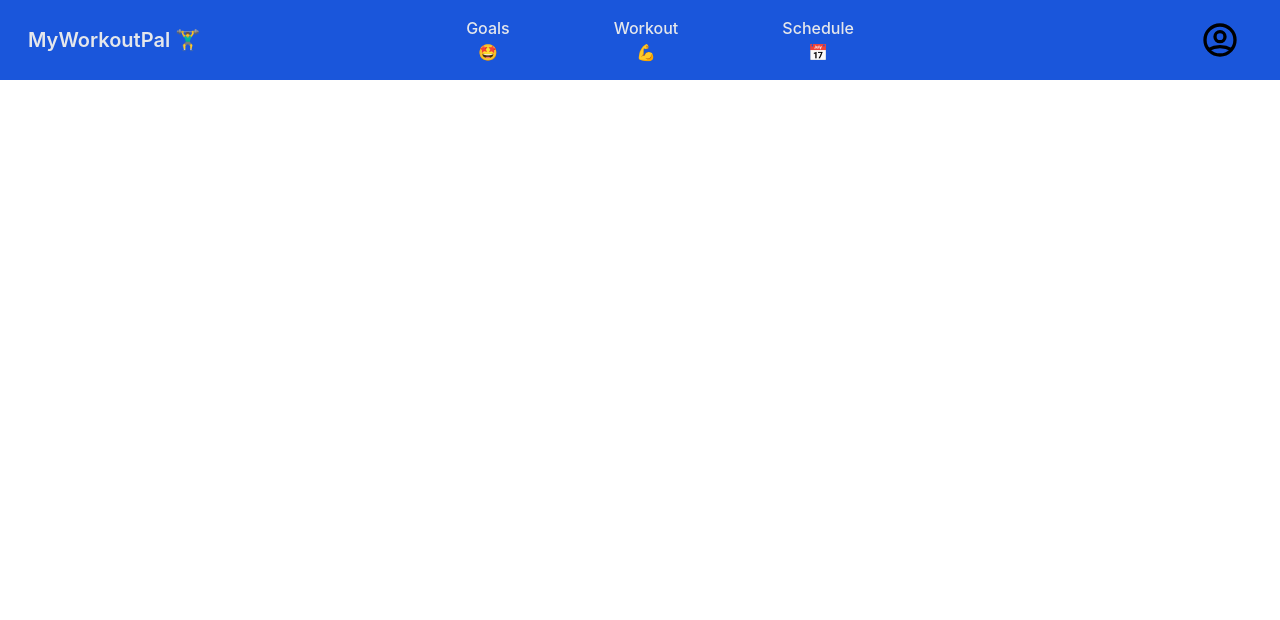
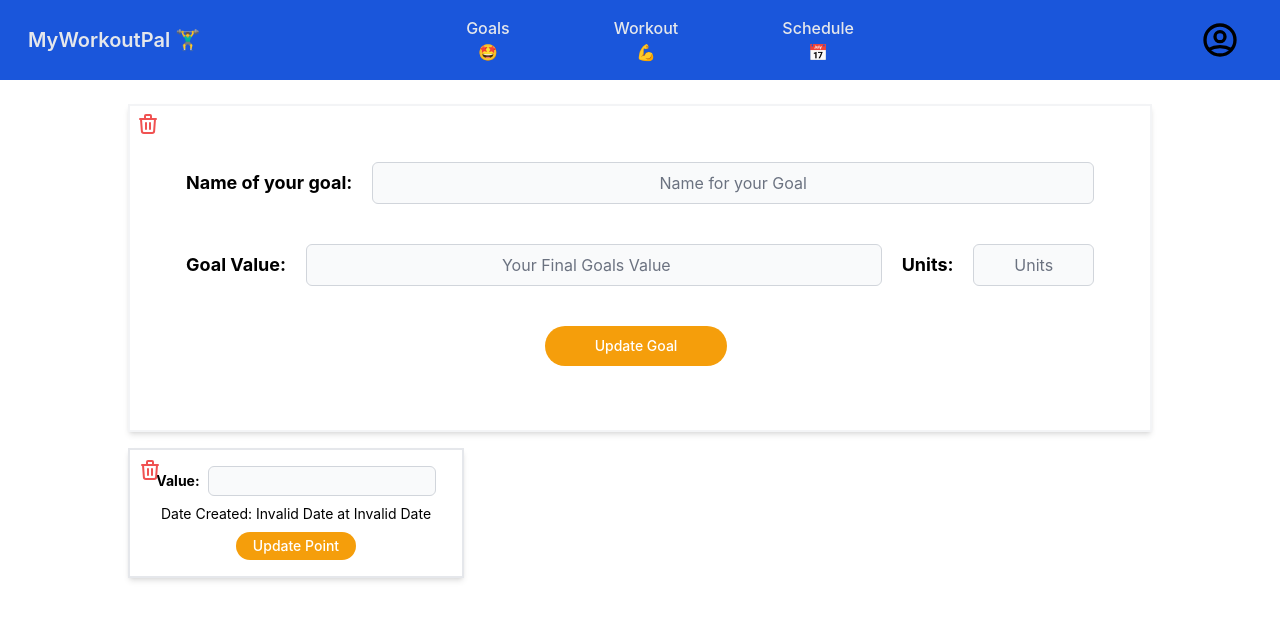
Before and after one commit to Michael-W-Mason/React-Fitness-App, a React (Create React App) app in the folder client/: page /goals/edit_goal/1 in a window 1280 px wide. Shown: the top 620 px of the page. Built offline with nearby package versions, Linux system fonts and the light colour scheme; no server answers.

Commit message:
Added CRUd operations for the goals section

```diff
--- a/client/src/App.jsx
+++ b/client/src/App.jsx
@@ -3,6 +3,7 @@ import Workout from './components/workout/Workout'
 import NavBar from './components/Navbar';
 import Goals from './components/goals/Goals';
 import GoalForm from './components/goals/GoalsForm';
+import EditGoalForm from './components/goals/EditGoalForm';
 import {
   BrowserRouter,
   Switch,
@@ -14,16 +15,19 @@ function App() {
   return (
     <div className="App">
       <BrowserRouter>
+        <NavBar />
         <Switch>
           <Route path="/workout">
-            <Workout/>
+            <Workout />
+          </Route>
+          <Route path="/goals/edit_goal/:id">
+            <EditGoalForm />
           </Route>
           <Route path="/goals/add_goal">
-            <GoalForm/>
+            <GoalForm />
           </Route>
           <Route path="/goals">
-            <NavBar />
-            <Goals/>
+            <Goals />
           </Route>
         </Switch>
       </BrowserRouter>
--- a/client/src/components/Navbar.jsx
+++ b/client/src/components/Navbar.jsx
@@ -4,7 +4,6 @@ import '../App.css';
 
 const NavBar = (props) => {
     return (
-        <div>
         <nav className="sticky flex items-center top-0 z-50 p-2 bg-blue-700 min-h-66">
             {/* Title of Company */}
             <div className="text-gray-200 mx-5 w-1/3">
@@ -63,7 +62,6 @@ const NavBar = (props) => {
                 </div>
             </div>
         </nav>
-        </div>
     );
 }
 
--- /dev/null
+++ b/client/src/components/goals/EditGoalForm.jsx
@@ -0,0 +1,155 @@
+import axios from "axios";
+import { useEffect, useState } from "react";
+import { useHistory, useParams } from "react-router-dom";
+import { TrashIcon } from "@heroicons/react/outline";
+
+const EditGoalForm = props => {
+    const id = useParams();
+    const history = useHistory();
+    const [refresh, setRefresh] = useState(true);
+    const [formData, setFormData] = useState({
+        name: "",
+        unit: "",
+        goal: null,
+    })
+    const [goalData, setGoalData] = useState([{
+        val: null,
+    }])
+    const [goalDataForm, setGoalDataForm] = useState([{
+        val: null,
+    }])
+
+    useEffect(() => {
+        if(refresh){
+            axios.get(`http://localhost:8000/api/goals/${id.id}`)
+                .then(res => {
+                    console.log(res);
+                    setFormData({
+                        ...formData,
+                        name: res.data.goal.name,
+                        unit: res.data.goal.unit,
+                        goal: res.data.goal.goal,
+                    });
+                    setGoalData([...res.data.goal.data])
+                })
+                .catch(err => console.log(err));
+            setRefresh(false);
+        }
+    }, [refresh, goalData])
+
+
+    function changeHandler(e) {
+        e.preventDefault();
+        setFormData({
+            ...formData,
+            [e.target.name]: e.target.value
+        });
+    }
+
+    function submitHandler(e) {
+        e.preventDefault();
+        axios.put(`http://localhost:8000/api/goals/${id.id}`, { ...formData })
+            .then(res => {
+                console.log(res);
+            })
+            .catch(err => {
+                console.log(err);
+            })
+        history.push("/goals");
+    }
+
+    function deleteGoal() {
+        axios.delete(`http://localhost:8000/api/goals/${id.id}`)
+            .then(res => {
+                console.log(res);
+            })
+            .catch(err => {
+                console.log(err);
+            })
+        history.push("/goals");
+    }
+
+    function deleteGoalPoint(ele){
+        axios.delete(`http://localhost:8000/api/goals/data/${id.id}/${ele}`)
+        .then(res => {
+            console.log(res);
+        })
+        .then(() => {
+            setRefresh(true);
+        })
+        .catch(err => {
+            console.log(err);
+        })
+
+    }
+
+    function goalDataChangeHandler(e) {
+        e.preventDefault();
+        setGoalDataForm({
+            ...goalDataForm,
+            [e.target.name]: e.target.value
+        });
+    }
+
+    function goalHandler(e, ele) {
+        e.preventDefault();
+        axios.put(`http://localhost:8000/api/goals/data/${id.id}/${ele}`, { ...goalDataForm })
+            .then(res => {
+                console.log(res);
+            })
+            .catch(err => {
+                console.log(err);
+            })
+    }
+
+    function formatDate(str) {
+        let date = Date.parse(str);
+        let dateStr = new Date(date);
+        return `${dateStr.toDateString()} at ${dateStr.toLocaleTimeString([], { hour: '2-digit', minute: '2-digit' })}`
+    }
+
+    return (
+        <div className="flex flex-col max-w-5xl mx-auto">
+            <TrashIcon className="absolute w-6 h-6 text-red-500 hover:text-red-700 translate-y-8 translate-x-2 cursor-pointer" onClick={deleteGoal} />
+            <div className="w-full mx-auto bg-white p-14 border-2 border-gray-100 shadow-md mt-6">
+                <form className='flex flex-col justify-evenly gap-10' onSubmit={submitHandler}>
+                    {/* Workout Name */}
+                    <div className='flex flex-row justify-center gap-5 w-full whitespace-nowrap'>
+                        <label htmlFor="name" className='self-center block text-lg font-bold text-center w-auto'>Name of your goal:</label>
+                        <input name='name' type="text" placeholder="Name for your Goal" className='text-center self-center p-2 text-gray-900 border text-base border-gray-300 rounded-md bg-gray-50 focus:outline-none focus:ring-blue-500 focus:border-blue-500 w-full' onChange={changeHandler} defaultValue={formData.name} />
+                    </div>
+                    <div className='flex flex-row justify-center gap-5 w-full whitespace-nowrap'>
+                        <label htmlFor="goal" className='self-center text-lg font-bold text-center'>Goal Value:</label>
+                        <input name='goal' type="number" placeholder="Your Final Goals Value" className='text-center self-center p-2 text-gray-900 border text-base border-gray-300 rounded-md bg-gray-50 focus:outline-none focus:ring-blue-500 focus:border-blue-500 w-full' onChange={changeHandler} defaultValue={formData.goal} />
+                        <label htmlFor="name" className='self-center block text-lg font-bold text-center'>Units:</label>
+                        <input name='unit' type="text" placeholder="Units" className='text-center self-center p-2 text-gray-900 border text-base border-gray-300 rounded-md bg-gray-50 focus:outline-none focus:ring-blue-500 focus:border-blue-500 w-1/5' onChange={changeHandler} defaultValue={formData.unit} />
+                    </div>
+                    <button type='submit' className='w-1/5 self-center text-white bg-amber-500 hover:bg-amber-800 focus:outline-none focus:ring-4 focus:ring-blue-300 font-medium rounded-full text-sm px-5 py-2.5 text-center mr-2 mb-2'>Update Goal</button>
+                </form>
+            </div>
+            <div className="grid grid-cols-3 text-center my-4 gap-2">
+                {
+                    goalData.map((ele, i) => {
+                        return (
+                            <div className="p-4 bg-white border-2 shadow-md" key={i}>
+                                <TrashIcon className="absolute w-6 h-6 text-red-500 hover:text-red-700 -translate-y-2 -translate-x-2 cursor-pointer" onClick={() => deleteGoalPoint(ele._id)} />
+                                <form className="flex flex-col items-center text-center justify-evenly whitespace-nowrap gap-2" onSubmit={(e) => goalHandler(e, ele._id)}>
+                                    <div className="flex flex-row gap-2 items-center justify-center">
+                                        <label className="text-sm font-bold " htmlFor="val">Value:</label>
+                                        <input name="val" type="number" defaultValue={ele.val} onChange={goalDataChangeHandler} className="text-center text-sm p-1 text-gray-900 border border-gray-300 rounded-md bg-gray-50 focus:outline-none focus:ring-blue-500 focus:border-blue-500" />
+                                    </div>
+                                    <div>
+                                        <p className="text-sm">Date Created: {formatDate(ele.updatedAt)}</p>
+                                    </div>
+                                    <button type="submit" className="text-white w-2/5 bg-amber-500 hover:bg-amber-800 focus:outline-none focus:ring-4 focus:ring-amber-300 font-medium rounded-full text-sm px-2 py-1 text-center">Update Point</button>
+                                </form>
+                            </div>
+                        )
+                    })
+                }
+            </div>
+        </div>
+    )
+}
+
+export default EditGoalForm;
--- a/client/src/components/goals/Goals.jsx
+++ b/client/src/components/goals/Goals.jsx
@@ -1,6 +1,8 @@
 import axios from "axios";
 import { useEffect, useState } from "react";
 import LineChart from "./LineChart";
+import { CogIcon } from "@heroicons/react/outline";
+import { Link } from "react-router-dom";
 
 const Goals = (props) => {
 
@@ -53,18 +55,19 @@ return (
         {
             goalObj.map((val, i) => {
                 return (
-                    <div className="flex flex-row mx-auto mt-4 w-3/5 container border-2 shadow-md p-4 rounded-lg gap-2" key={i}>
+                    <div className="flex flex-row mx-auto my-4 w-3/5 container border-2 shadow-md p-4 rounded-lg gap-2" key={i}>
                         <div className="w-4/5">
                             <LineChart data={val.data} goal={val.goal} unit={val.unit} />
                         </div>
-                        <div className="p-4 border-l-2 flex flex-col items-center justify-evenly gap-5">
+                        <div className="p-4 border-l-2 flex flex-col items-center justify-around gap-5">
+                            <Link className="self-end relative translate-x-5 -translate-y-5" to={`/goals/edit_goal/${val._id}`} ><CogIcon className="h-6 w-6  hover:text-blue-500 focus:text-blue-500" /></Link>
                             <h3 className='block text-lg font-bold'>{val.name}</h3>
                             <form className='flex flex-col items-center gap-5' onSubmit={(e) => submitHandler(e, i)}>
                                 <label htmlFor="val" className="block text-lg font-bold">Log Goal:</label>
                                 <div className="flex flex-row items-center justify-center text">
                                     <input type="number" name="val" className="p-2 text-gray-900 border-y border-l text-base border-gray-300 rounded-md bg-gray-50 focus:outline-none focus:ring-blue-500 focus:border-blue-500" onChange={(e) => changeHandler(e, i)} />
                                 </div>
-                                <button type='submit' className='self-center text-white bg-amber-500 hover:bg-amber-800 focus:outline-none focus:ring-4 focus:ring-blue-300 font-medium rounded-full text-sm px-5 py-2.5 text-center mr-2 mb-2'>Update Goal</button>
+                                <button type='submit' className=' text-white bg-amber-500 hover:bg-amber-800 focus:outline-none focus:ring-4 focus:ring-amber-300 font-medium rounded-full text-sm px-5 py-2.5 text-center mr-2 mb-2'>Update Goal</button>
                             </form>
                         </div>
                     </div >
--- a/client/src/components/goals/GoalsForm.jsx
+++ b/client/src/components/goals/GoalsForm.jsx
@@ -1,7 +1,9 @@
 import { useState } from "react";
 import axios from "axios";
+import { useHistory } from "react-router-dom";
 
 const GoalForm = props => {
+    const history = useHistory();
     const [formData, setFormData] = useState({
         name: "",
         unit: "",
@@ -10,7 +12,6 @@ const GoalForm = props => {
 
     function changeHandler(e) {
         e.preventDefault();
-        console.log(e.target.name, e.target.value)
         setFormData({
             ...formData,
             [e.target.name]: e.target.value
@@ -27,6 +28,7 @@ const GoalForm = props => {
                     unit: "",
                     goal: 0
                 });
+                history.push("/goals");
             })
             .catch(err => {
                 console.log(err);
--- a/client/src/components/goals/LineChart.jsx
+++ b/client/src/components/goals/LineChart.jsx
@@ -28,7 +28,7 @@ const LineChart = (props) => {
         labels,
         datasets: [
             {
-                label: 'My First Dataset',
+                label: 'Log Point',
                 data: props.data.map(ele => ele.val),
                 backgroundColor: 'rgb(26,86,219)',
                 borderColor: 'rgb(26,86,219)',
```
Also changed, not shown: 2 other files (tests, documents, lock files or other folders). Lines whose indentation alone changed are shown as unchanged.
